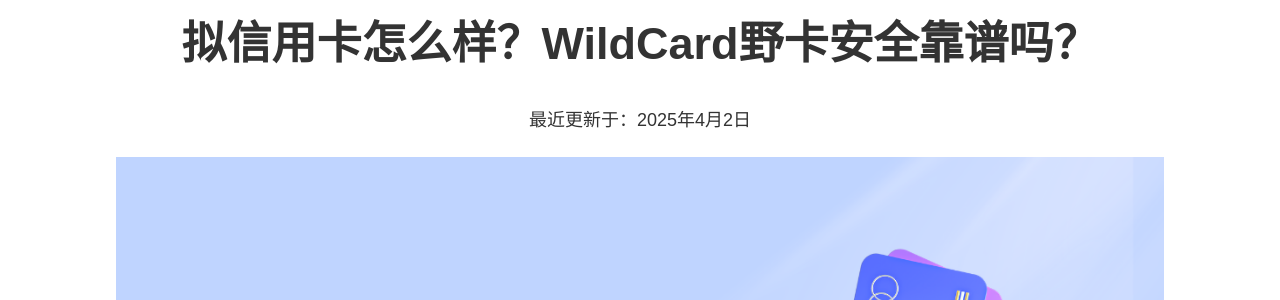
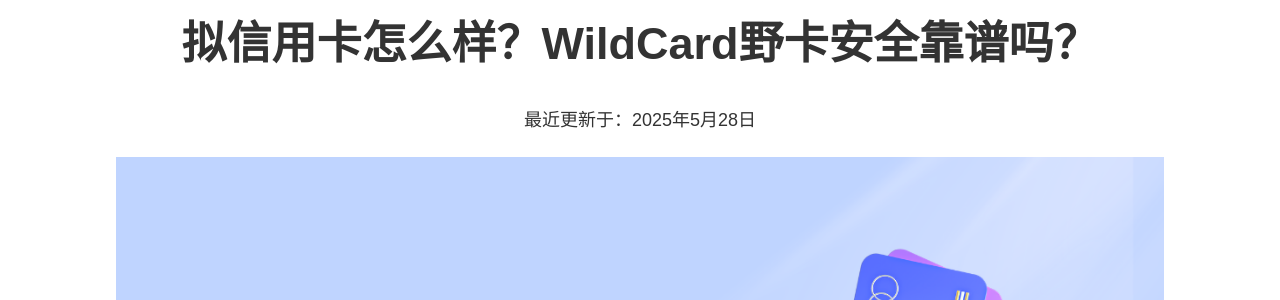
Before and after one commit to anyofai/anyofai.github.io, a Jekyll site: the page built from index.md, in a window 1280 px wide and 900 px high. Shown: the part 218-518 px from the top of the window. Built offline with Jekyll 4.4.1, drawn with Linux system fonts in a browser that asks for light colours.

Commit message:
Update index.md

```diff
--- a/index.md
+++ b/index.md
@@ -6,7 +6,7 @@
 
 # 2025年最好用的虚拟信用卡推荐：WildCard野卡虚拟信用卡怎么样？WildCard野卡安全靠谱吗？
 
-<p align="center">最近更新于：2025年4月2日</p>
+<p align="center">最近更新于：2025年5月28日</p>
 
 ![最好用的虚拟信用卡推荐：WildCard野卡虚拟信用卡怎么样？WildCard野卡虚拟信用卡安全靠谱吗？](https://raw.githubusercontent.com/anyofai/anyofai.github.io/refs/heads/main/image/WildCard.png)
 
```
